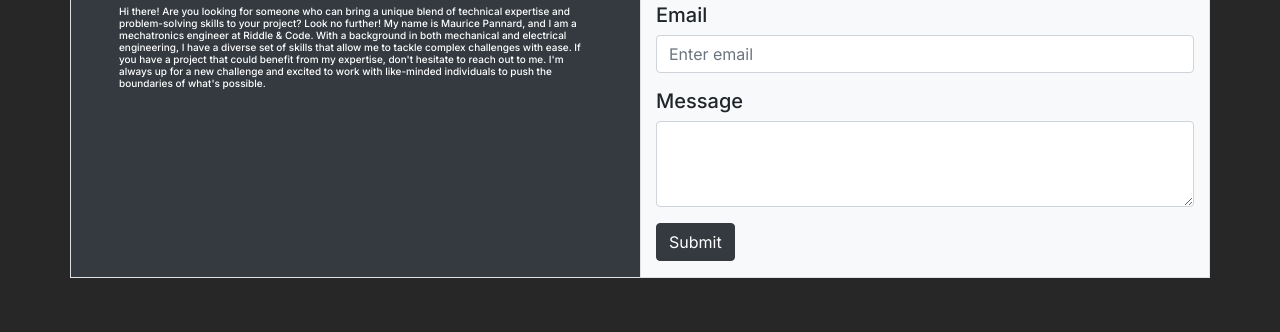
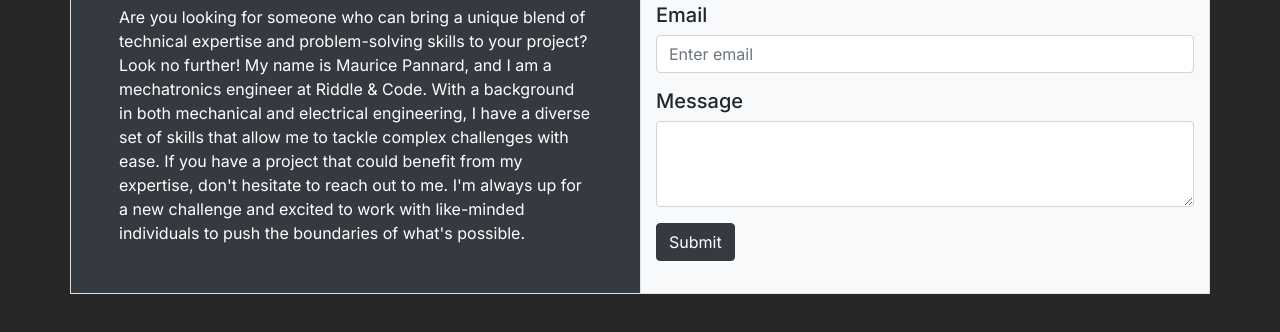
Before and after one commit to Maurice1995/Maurice1995.github.io, a plain HTML site: page impressum.html in a window 1280 px wide. Shown: the part 354-686 px from the top of the page. Drawn offline with nearby package versions, Linux system fonts and the light colour scheme.

Commit message:
Update impressum.html

```diff
--- a/impressum.html
+++ b/impressum.html
@@ -47,9 +47,9 @@
     <div class="row">
       <div class="col-md-6 p-5 bg-dark text-white">
         <h1>Hi there!</h1>
-        <h4 style="font-size: 10px">
-          Hi there! Are you looking for someone who can bring a unique blend of technical expertise and problem-solving skills to your project? Look no further! My name is Maurice Pannard, and I am a mechatronics engineer at Riddle & Code. With a background in both mechanical and electrical engineering, I have a diverse set of skills that allow me to tackle complex challenges with ease. If you have a project that could benefit from my expertise, don't hesitate to reach out to me. I'm always up for a new challenge and excited to work with like-minded individuals to push the boundaries of what's possible.
-        </h4>
+        <div class="bio-text">
+          Are you looking for someone who can bring a unique blend of technical expertise and problem-solving skills to your project? Look no further! My name is Maurice Pannard, and I am a mechatronics engineer at Riddle & Code. With a background in both mechanical and electrical engineering, I have a diverse set of skills that allow me to tackle complex challenges with ease. If you have a project that could benefit from my expertise, don't hesitate to reach out to me. I'm always up for a new challenge and excited to work with like-minded individuals to push the boundaries of what's possible.
+        </div>
       </div>
       <div class="col-md-6 border-left py-3">
         <div class="form-group">
```
